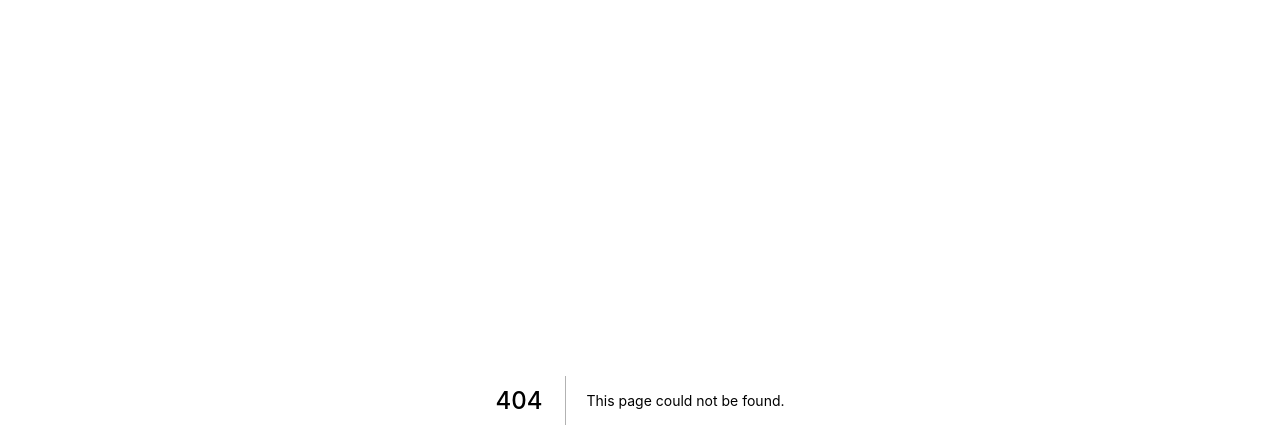
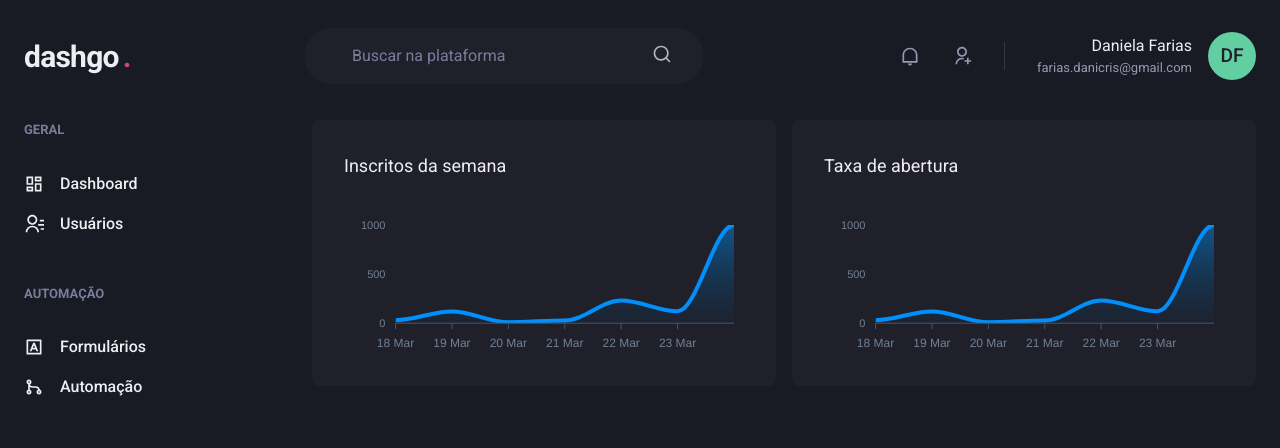
Before and after one commit to danielafarias/dashgo, a Next.js app: page /dashboard in a window 1280 px wide. Before the commit this address had no page. Shown: the top 448 px of the page. Built offline with nearby package versions, Linux system fonts and the light colour scheme.

Commit message:
Login e Dashboard

```diff
--- a/package.json
+++ b/package.json
@@ -13,10 +13,13 @@
     "@chakra-ui/react": "^2.1.2",
     "@emotion/react": "^11.9.0",
     "@emotion/styled": "^11.8.1",
+    "apexcharts": "^3.35.3",
     "framer-motion": "^6.3.5",
     "next": "12.1.6",
     "react": "18.1.0",
-    "react-dom": "18.1.0"
+    "react-apexcharts": "^1.4.0",
+    "react-dom": "18.1.0",
+    "react-icons": "^4.4.0"
   },
   "devDependencies": {
     "@types/node": "17.0.36",
--- /dev/null
+++ b/src/components/Header.tsx
@@ -0,0 +1,77 @@
+import { Avatar, Box, Flex, HStack, Icon, Input, Text } from "@chakra-ui/react";
+import {
+  RiNotificationLine,
+  RiSearchLine,
+  RiUserAddLine,
+} from "react-icons/ri";
+
+export function Header() {
+  return (
+    <Flex
+      as="header"
+      w="100%"
+      maxWidth={1480}
+      h="20"
+      mx="auto"
+      mt="4"
+      px="6"
+      align="center"
+    >
+      <Text fontSize="3xl" fontWeight="bold" letterSpacing="tight" w="64">
+        dashgo
+        <Text as="span" ml="1" color="pink.500">
+          .
+        </Text>
+      </Text>
+
+      <Flex
+        as="label"
+        flex="1"
+        py="4"
+        px="8"
+        ml="6"
+        maxWidth={400}
+        alignSelf="center"
+        color="gray.200"
+        position="relative"
+        bg="gray.800"
+        borderRadius="full"
+      >
+        <Input
+          color="gray.50"
+          variant="unstyled"
+          placeholder="Buscar na plataforma"
+          _placeholder={{
+            color: "gray.400",
+          }}
+          px="4"
+          mr="4"
+        />
+        <Icon as={RiSearchLine} fontSize="20" />
+      </Flex>
+
+      <Flex align="center" ml="auto">
+        <HStack
+          spacing="8"
+          mx="8"
+          pr="8"
+          py="1"
+          color="gray.300"
+          borderRightWidth={1}
+          borderColor="gray.700"
+        >
+          <Icon as={RiNotificationLine} fontSize="20" />
+          <Icon as={RiUserAddLine} fontSize="20" />
+        </HStack>
+        <Flex align="center">
+          <Box mr="4" textAlign="right">
+            <Text>Daniela Farias</Text>
+            <Text color="gray.300" fontSize="small">farias.danicris@gmail.com</Text>
+          </Box>
+
+          <Avatar size="md" name="Daniela Farias" />
+        </Flex>
+      </Flex>
+    </Flex>
+  );
+}
--- /dev/null
+++ b/src/components/Sidebar.tsx
@@ -0,0 +1,37 @@
+import { Box, Icon, Link, Stack, Text } from "@chakra-ui/react";
+import { RiContactsLine, RiDashboardLine, RiGitMergeLine, RiInputMethodLine } from "react-icons/ri";
+
+export function Sidebar() {
+    return (
+        <Box as="aside" w="64" mr="8">
+            <Stack spacing="12" align="flext-start">
+                <Box>
+                    <Text fontWeight="bold" color="gray.400" fontSize="small">GERAL</Text>
+                    <Stack spacing="4" mt="8" align="stretch">
+                        <Link display="flex" alignItems="center">
+                            <Icon as={RiDashboardLine} fontSize="20" />
+                            <Text ml="4" fontWeight="medium">Dashboard</Text>
+                        </Link>
+                        <Link display="flex" alignItems="center">
+                            <Icon as={RiContactsLine} fontSize="20" />
+                            <Text ml="4" fontWeight="medium">Usuários</Text>
+                        </Link>
+                    </Stack>
+                </Box>
+                <Box>
+                    <Text fontWeight="bold" color="gray.400" fontSize="small">AUTOMAÇÃO</Text>
+                    <Stack spacing="4" mt="8" align="stretch">
+                        <Link display="flex" alignItems="center">
+                            <Icon as={RiInputMethodLine} fontSize="20" />
+                            <Text ml="4" fontWeight="medium">Formulários</Text>
+                        </Link>
+                        <Link display="flex" alignItems="center">
+                            <Icon as={RiGitMergeLine} fontSize="20" />
+                            <Text ml="4" fontWeight="medium">Automação</Text>
+                        </Link>
+                    </Stack>
+                </Box>
+            </Stack>
+        </Box>
+    );
+}
--- /dev/null
+++ b/src/pages/dashboard.tsx
@@ -0,0 +1,83 @@
+import { Box, Flex, SimpleGrid, Text, theme } from "@chakra-ui/react";
+import dynamic from "next/dynamic";
+import { Header } from "../components/Header";
+import { ApexOptions } from 'apexcharts';
+import { Sidebar } from "../components/Sidebar";
+
+const Chart = dynamic(() => import('react-apexcharts'), {
+    ssr: false,
+})
+
+const options: ApexOptions  = {
+    chart: {
+        toolbar: {
+            show: false,
+        },
+        zoom: {
+            enabled: false,
+        },
+        foreColor: theme.colors.gray[500],
+    },
+    grid: {
+        show: false,
+    },
+    dataLabels: {
+        enabled: false,
+    },
+    tooltip: {
+        enabled: false,
+    },
+    xaxis: {
+        type: 'datetime',
+        axisBorder: {
+            color: theme.colors.gray[600]
+        },
+        axisTicks: {
+            color: theme.colors.gray[600]
+        },
+        categories: [
+            '2021-03-18T00:00:00.000Z',
+            '2021-03-19T00:00:00.000Z',
+            '2021-03-20T00:00:00.000Z',
+            '2021-03-21T00:00:00.000Z',
+            '2021-03-22T00:00:00.000Z',
+            '2021-03-23T00:00:00.000Z',
+            '2021-03-24T00:00:00.000Z',
+        ]
+    },
+    fill: {
+        opacity: 0.3,
+        type: "gradient",
+        gradient: {
+            shade: 'dark',
+            opacityFrom: 0.7,
+            opacityTo: 0.3,
+        }
+    }
+};
+
+const series = [
+    {name: 'series1', data: [31, 120, 10, 28, 232, 121, 1000]}
+];
+
+export default function Dashboard() {
+    return (
+        <Flex direction="column" h="100vh">
+            <Header/>
+            <Flex w="100%" my="6" maxWidth={1480} mx="auto" px="6">
+                <Sidebar />
+
+                <SimpleGrid flex="1" gap="4" minChildWidth="320px" alignItems="flex-start">
+                    <Box p="8" bgColor="gray.800" borderRadius={8} pb="4">
+                        <Text fontSize="lg" mb="4">Inscritos da semana</Text>
+                        <Chart type="area" height={160} options={options} series={series}/>
+                    </Box>
+                    <Box p="8" bgColor="gray.800" borderRadius={8} pb="4">
+                        <Text fontSize="lg" mb="4">Taxa de abertura</Text>
+                        <Chart type="area" height={160} options={options} series={series}/>
+                    </Box>
+                </SimpleGrid>
+            </Flex>
+        </Flex>
+    );
+}
```
Also changed, not shown: src/components/Form/Input.tsx (added, +27 -0 lines), src/pages/index.tsx (+30 -8 lines), 1 other file (tests, documents, lock files or other folders).
